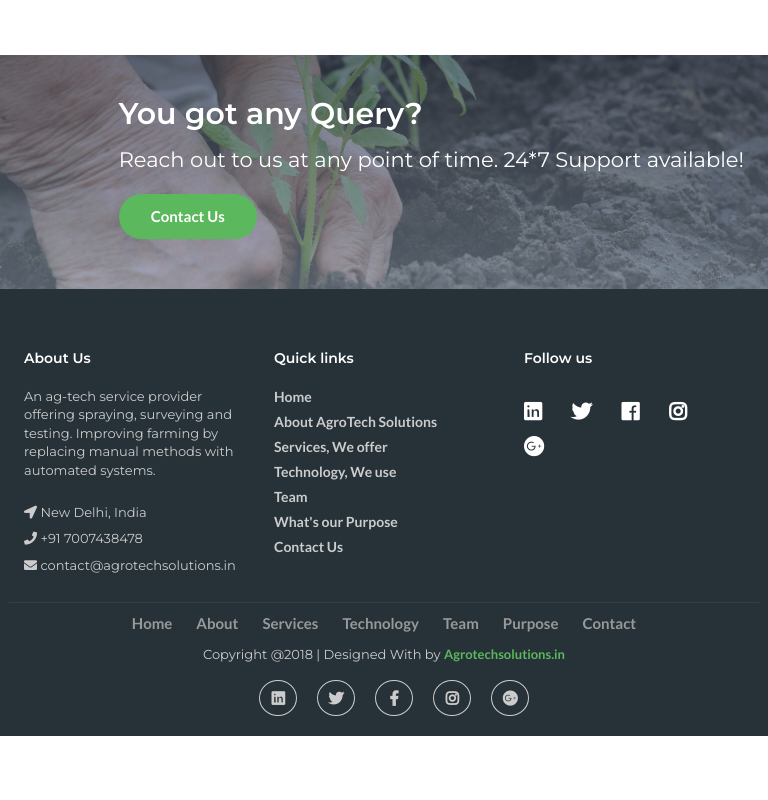
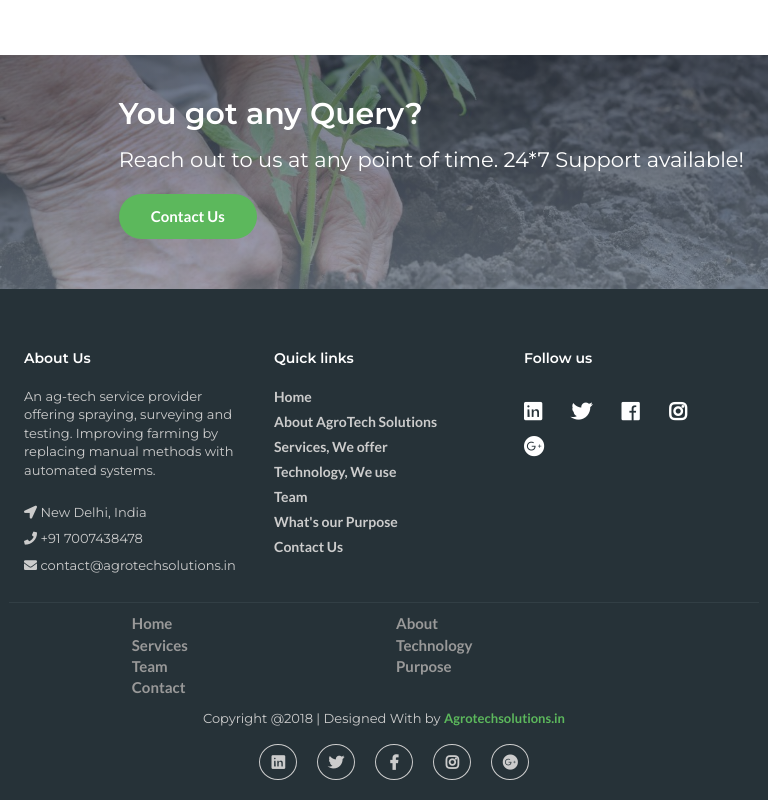
Before and after one commit to khushboo404/React, a plain HTML site: page index.html in a window 768 px wide. Shown: the part 6532-7332 px from the top of the page. Before the commit the page ends 7268 px from the top, so only its background shows below. Drawn offline with nearby package versions, Linux system fonts and the light colour scheme.

Commit message:
footer menu fixed

```diff
--- a/css/style.css
+++ b/css/style.css
@@ -1541,3 +1541,11 @@ input[type="email"] {
 .video iframe{
 	width: 100%;
 }
+
+
+@media (max-width: 960px) and (min-width: 501px) {
+	.foote_bottom_ul_amrc li{
+		display: inline-block;
+    	width: 50%;
+	}
+}
```
